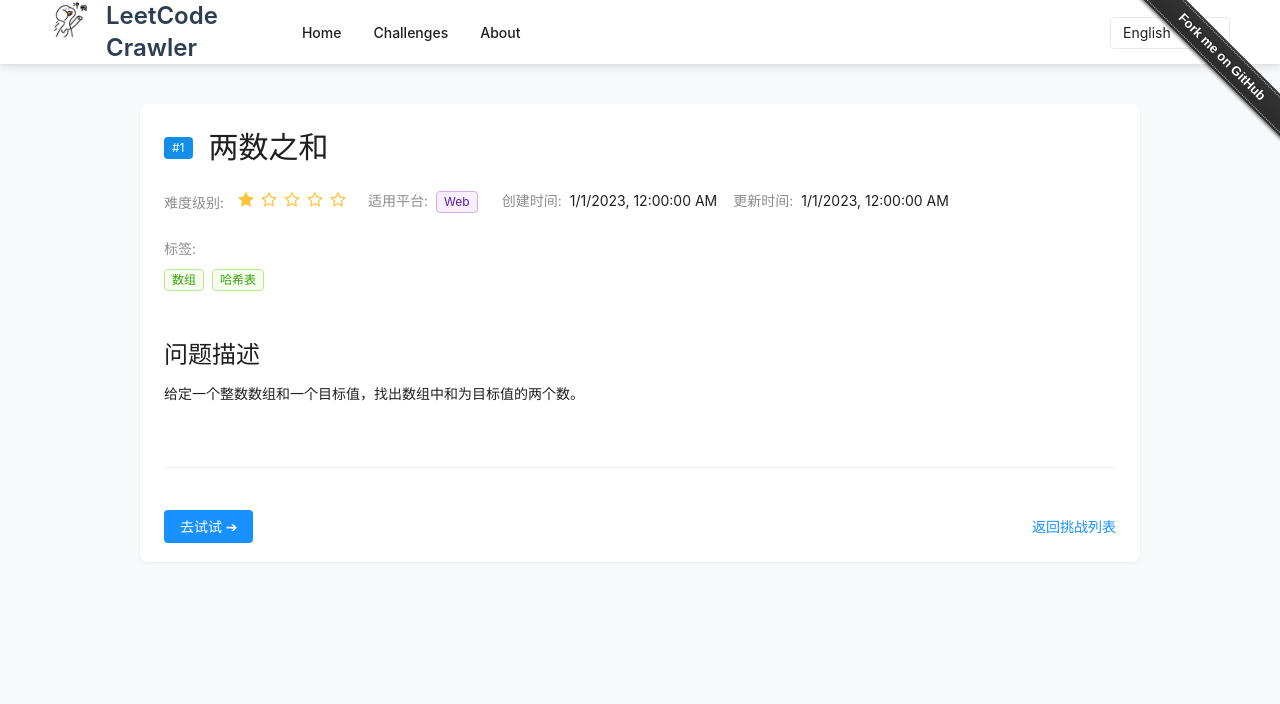
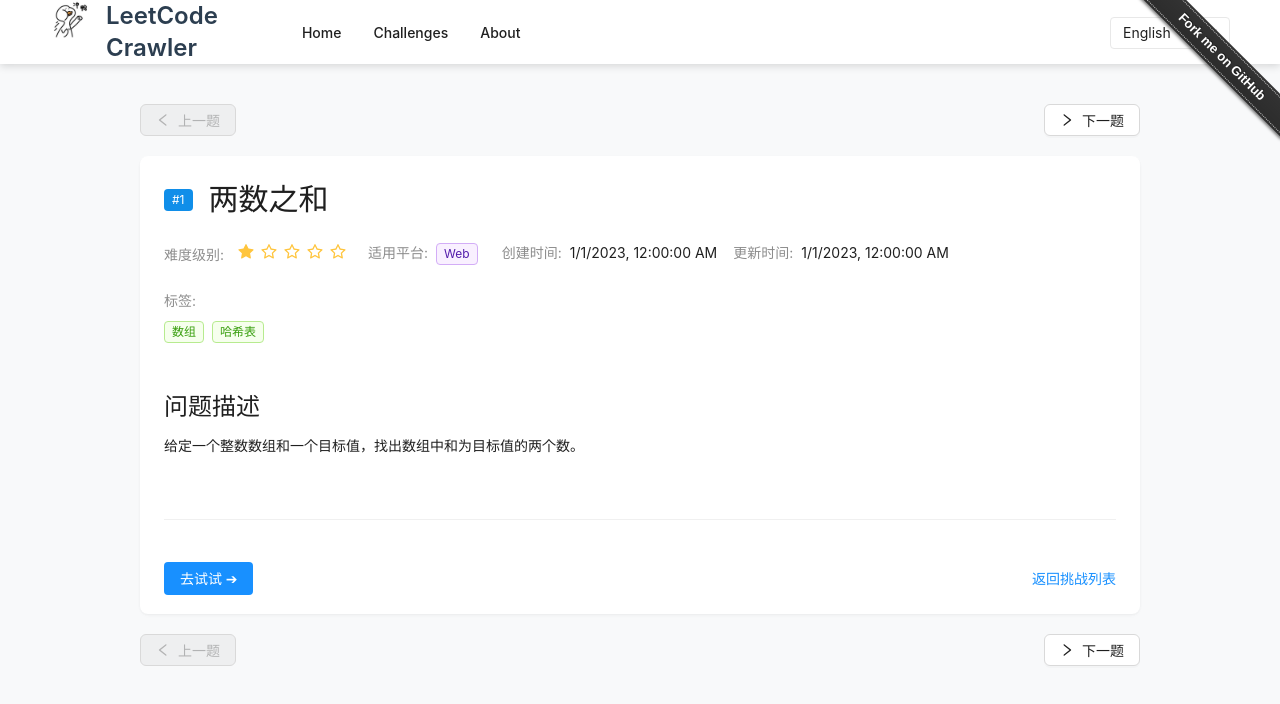
Before and after one commit to JSREP/crawler-leetcode, a React (Vite) app: page /challenge/1 in a window 1280 px wide. Shown: the top 704 px of the page. Built offline with nearby package versions, Linux system fonts and the light colour scheme.

Commit message:
添加详情页左右翻页功能和键盘方向键支持

```diff
--- a/src/components/ChallengeDetailPage/index.tsx
+++ b/src/components/ChallengeDetailPage/index.tsx
@@ -1,8 +1,9 @@
 import { useEffect, useState } from 'react';
-import { useParams } from 'react-router-dom';
-import { Card, Space, Divider, Alert } from 'antd';
+import { useParams, useNavigate } from 'react-router-dom';
+import { Card, Space, Divider, Alert, Button } from 'antd';
 import { Challenge } from '../../types/challenge';
 import { challenges } from '../ChallengeListPage/exports';
+import { LeftOutlined, RightOutlined } from '@ant-design/icons';
 
 // 导入各个子组件
 import ChallengeHeader from './ChallengeHeader';
@@ -18,30 +19,86 @@ import ChallengeActions from './ChallengeActions';
  */
 const ChallengeDetailPage = () => {
     const { id } = useParams<{ id: string }>();
+    const navigate = useNavigate();
     const [challenge, setChallenge] = useState<Challenge | null>(null);
     const [loading, setLoading] = useState<boolean>(true);
     const [error, setError] = useState<string | null>(null);
+    const [prevChallenge, setPrevChallenge] = useState<Challenge | null>(null);
+    const [nextChallenge, setNextChallenge] = useState<Challenge | null>(null);
 
+    // 查找当前挑战以及前后挑战
     useEffect(() => {
         if (id) {
             try {
-                // 直接使用字符串ID查找挑战
-                const foundChallenge = challenges.find(c => c.id === id);
+                // 获取所有挑战的索引
+                const currentIndex = challenges.findIndex(c => c.id === id);
 
-                if (foundChallenge) {
-                    setChallenge(foundChallenge);
+                if (currentIndex !== -1) {
+                    // 设置当前挑战
+                    setChallenge(challenges[currentIndex]);
                     setError(null);
+
+                    // 设置前一个挑战（如果存在）
+                    if (currentIndex > 0) {
+                        setPrevChallenge(challenges[currentIndex - 1]);
+                    } else {
+                        setPrevChallenge(null);
+                    }
+
+                    // 设置后一个挑战（如果存在）
+                    if (currentIndex < challenges.length - 1) {
+                        setNextChallenge(challenges[currentIndex + 1]);
+                    } else {
+                        setNextChallenge(null);
+                    }
                 } else {
                     throw new Error(`未找到ID为${id}的挑战`);
                 }
             } catch (err) {
                 setError(err instanceof Error ? err.message : '加载挑战失败');
                 setChallenge(null);
+                setPrevChallenge(null);
+                setNextChallenge(null);
             } finally {
                 setLoading(false);
             }
         }
     }, [id]);
+
+    // 处理键盘事件
+    useEffect(() => {
+        const handleKeyDown = (e: KeyboardEvent) => {
+            // 左方向键 - 上一个挑战
+            if (e.key === 'ArrowLeft' && prevChallenge) {
+                navigate(`/challenge/${prevChallenge.id}`);
+            }
+            // 右方向键 - 下一个挑战
+            else if (e.key === 'ArrowRight' && nextChallenge) {
+                navigate(`/challenge/${nextChallenge.id}`);
+            }
+        };
+
+        window.addEventListener('keydown', handleKeyDown);
+
+        // 清理事件监听器
+        return () => {
+            window.removeEventListener('keydown', handleKeyDown);
+        };
+    }, [prevChallenge, nextChallenge, navigate]);
+
+    // 导航到前一个挑战
+    const goToPrevChallenge = () => {
+        if (prevChallenge) {
+            navigate(`/challenge/${prevChallenge.id}`);
+        }
+    };
+
+    // 导航到后一个挑战
+    const goToNextChallenge = () => {
+        if (nextChallenge) {
+            navigate(`/challenge/${nextChallenge.id}`);
+        }
+    };
 
     if (loading) {
         return <div className="text-center py-8">加载中...</div>;
@@ -73,6 +130,26 @@ const ChallengeDetailPage = () => {
                 />
             )}
 
+            {/* 添加翻页按钮 */}
+            <div style={{ display: 'flex', justifyContent: 'space-between', marginBottom: '20px' }}>
+                <Button
+                    type="default"
+                    icon={<LeftOutlined />}
+                    onClick={goToPrevChallenge}
+                    disabled={!prevChallenge}
+                >
+                    上一题
+                </Button>
+                <Button
+                    type="default"
+                    icon={<RightOutlined />}
+                    onClick={goToNextChallenge}
+                    disabled={!nextChallenge}
+                >
+                    下一题
+                </Button>
+            </div>
+
             <Card bordered={false} style={{ marginBottom: '20px' }}>
                 <Space direction="vertical" size="large" style={{ width: '100%' }}>
                     {/* 标题区域 */}
@@ -101,6 +178,26 @@ const ChallengeDetailPage = () => {
                     <ChallengeActions challenge={challenge} />
                 </Space>
             </Card>
+
+            {/* 底部翻页按钮 */}
+            <div style={{ display: 'flex', justifyContent: 'space-between', marginTop: '20px' }}>
+                <Button
+                    type="default"
+                    icon={<LeftOutlined />}
+                    onClick={goToPrevChallenge}
+                    disabled={!prevChallenge}
+                >
+                    上一题
+                </Button>
+                <Button
+                    type="default"
+                    icon={<RightOutlined />}
+                    onClick={goToNextChallenge}
+                    disabled={!nextChallenge}
+                >
+                    下一题
+                </Button>
+            </div>
         </div>
     );
 };
```
